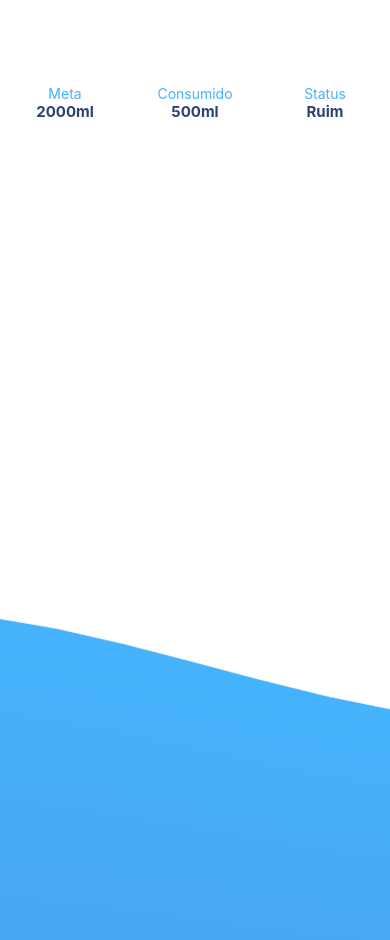
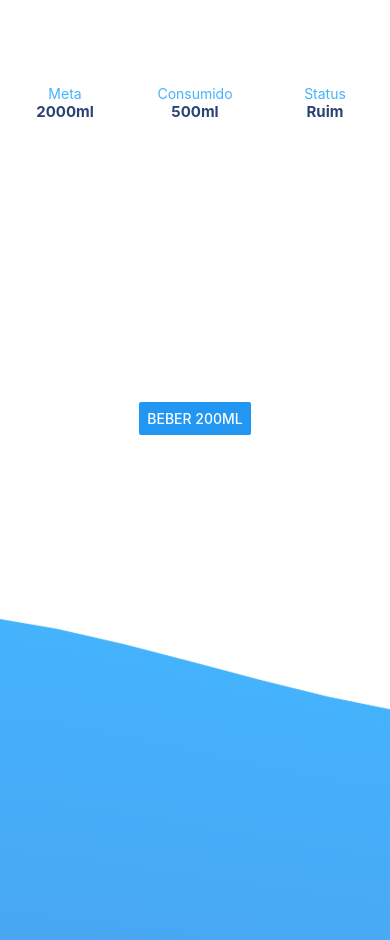
Before and after one commit to AjeffSoft/contadorAguaApp, a React Native app: screen / in a window 390 px wide. Shown: the top 940 px of the page. Built offline with nearby package versions, Linux system fonts and the light colour scheme.

Commit message:
Creating a button component

```diff
--- a/App.js
+++ b/App.js
@@ -28,8 +28,12 @@ export default class ContadorAgua extends Component {
 
             <View style={styles.percArea}>
               <Text style={styles.percText}>25%</Text>
+            </View>
 
+            <View style={styles.btnArea}>
+              <Button title="Beber 200ml" onPress={this.addCopo}/>
             </View>
+
           </View>
         </ImageBackground>
       </View>
@@ -55,6 +59,10 @@ const styles = StyleSheet.create({
     marginTop: 160,
     alignItems: 'center'
   },
+  btnArea : {
+    marginTop : 30,
+    alignItems : 'center'
+  },
   area: {
     flex: 1,
     alignItems: 'center'
```
